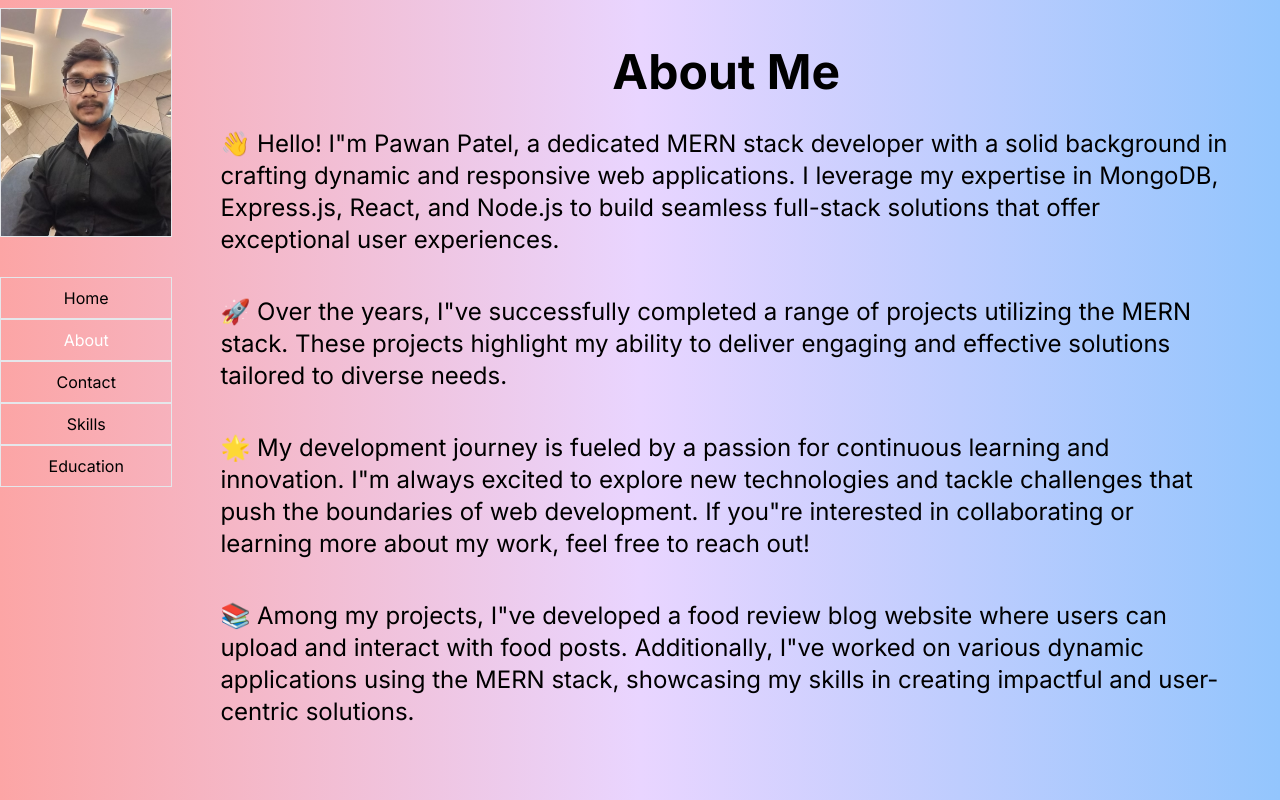
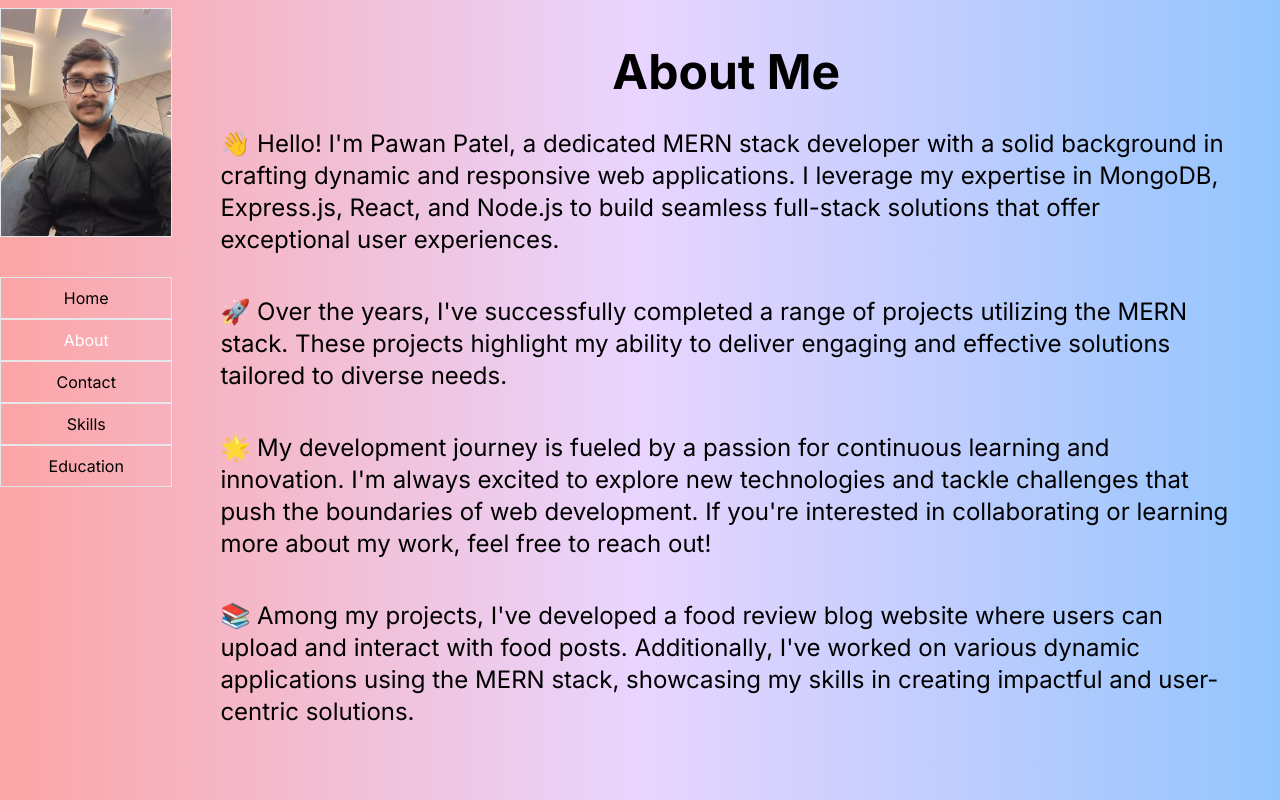
Before and after one commit to github7688/my-portfolio, a Next.js app: page /about in a window 1280 px wide. Built offline with nearby package versions, Linux system fonts and the light colour scheme.

Commit message:
updated eslint config

```diff
--- a/src/app/about/page.jsx
+++ b/src/app/about/page.jsx
@@ -10,19 +10,19 @@ import React from "react"
                      <h2 className="text-5xl font-bold text-center mb-8">About Me</h2>
 
                      <p className="text-2xl mb-10">
-                         👋 Hello! I"m Pawan Patel, a dedicated MERN stack developer with a solid background in crafting dynamic and responsive web applications. I leverage my expertise in MongoDB, Express.js, React, and Node.js to build seamless full-stack solutions that offer exceptional user experiences.
+                         👋 Hello! I&apos;m Pawan Patel, a dedicated MERN stack developer with a solid background in crafting dynamic and responsive web applications. I leverage my expertise in MongoDB, Express.js, React, and Node.js to build seamless full-stack solutions that offer exceptional user experiences.
                      </p>
 
                      <p className="text-2xl mb-10">
-                         🚀 Over the years, I"ve successfully completed a range of projects utilizing the MERN stack. These projects highlight my ability to deliver engaging and effective solutions tailored to diverse needs.
+                         🚀 Over the years, I&apos;ve successfully completed a range of projects utilizing the MERN stack. These projects highlight my ability to deliver engaging and effective solutions tailored to diverse needs.
                      </p>
 
                      <p className="text-2xl mb-10">
-                         🌟 My development journey is fueled by a passion for continuous learning and innovation. I"m always excited to explore new technologies and tackle challenges that push the boundaries of web development. If you"re interested in collaborating or learning more about my work, feel free to reach out!
+                         🌟 My development journey is fueled by a passion for continuous learning and innovation. I&apos;m always excited to explore new technologies and tackle challenges that push the boundaries of web development. If you&apos;re interested in collaborating or learning more about my work, feel free to reach out!
                      </p>
 
                      <p className="text-2xl">
-                         📚 Among my projects, I"ve developed a food review blog website where users can upload and interact with food posts. Additionally, I"ve worked on various dynamic applications using the MERN stack, showcasing my skills in creating impactful and user-centric solutions.
+                         📚 Among my projects, I&apos;ve developed a food review blog website where users can upload and interact with food posts. Additionally, I&apos;ve worked on various dynamic applications using the MERN stack, showcasing my skills in creating impactful and user-centric solutions.
                      </p>
                  </div>
              </section>
--- a/src/app/contact/page.jsx
+++ b/src/app/contact/page.jsx
@@ -17,7 +17,7 @@ function ContactPage(){
                         <div className="md:w-1/2">
                             <p className="text-2xl font-semibold mb-2">Connect with me</p>
                             <p>If you want to know more about me or my work, or if you would just
-                                like to say hello, send me a message. I'd love to hear from you.</p>
+                                like to say hello, send me a message. I&apos;d love to hear from you.</p>
                             <ContactForm />
                         </div>
 
```
Also changed, not shown: .eslintrc.json.
